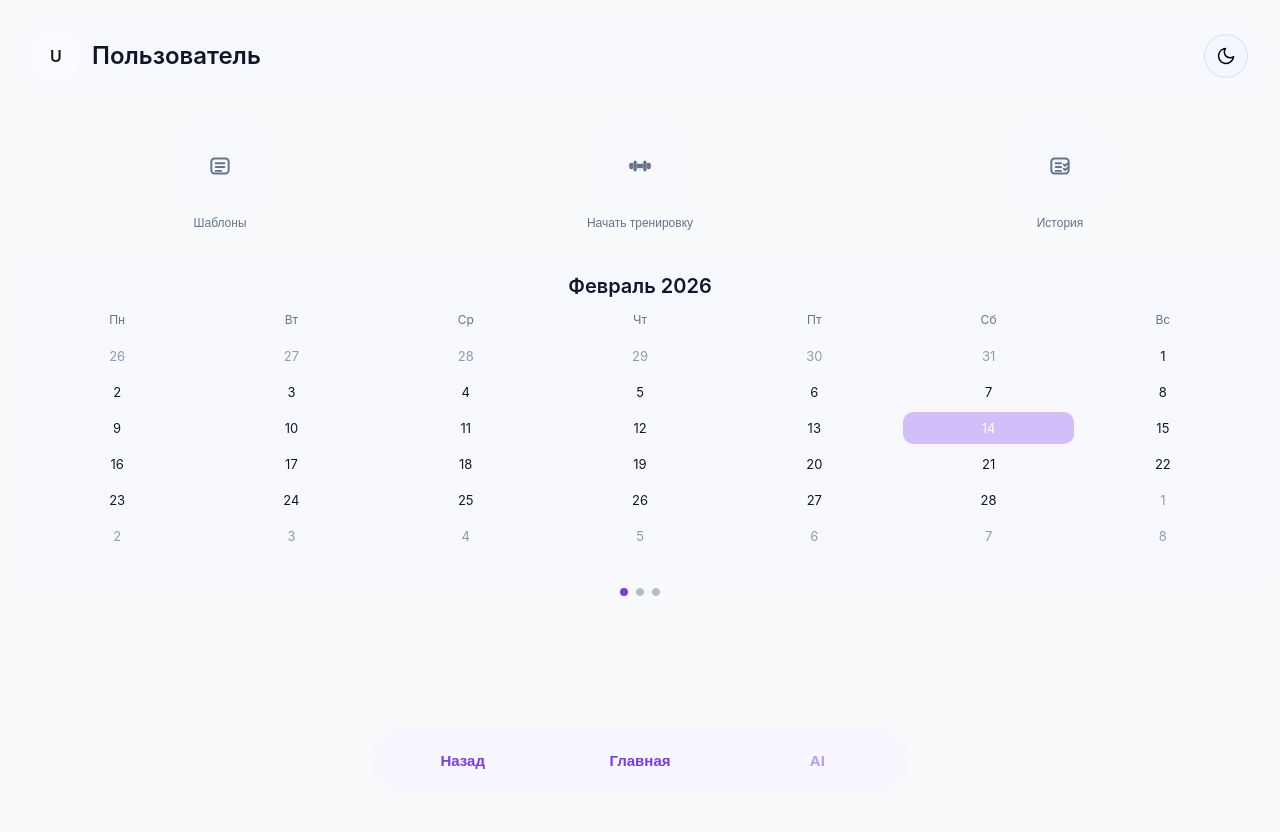
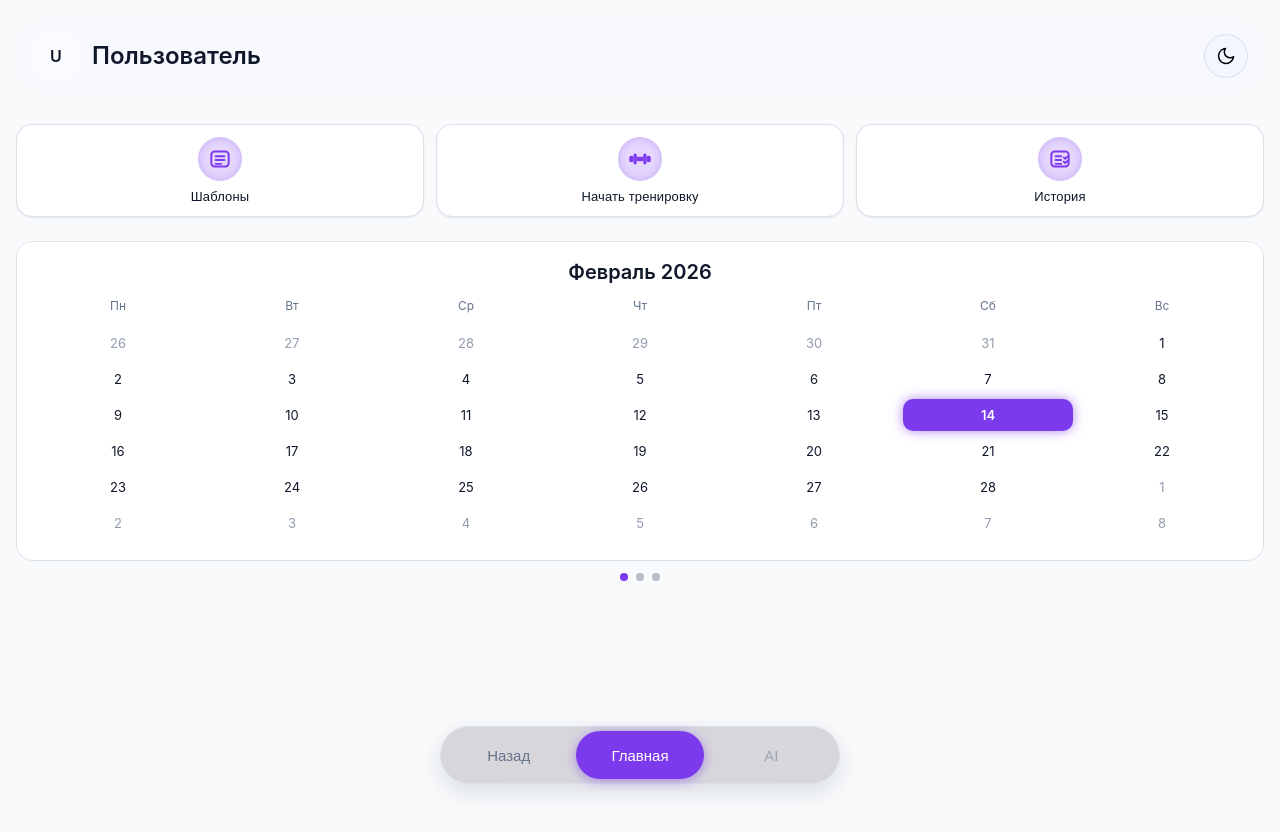
Before and after one commit to Vlad1m8r/dsport-ui, a React (Vite) app: page / in a window 1280 px wide. Built offline with nearby package versions, Linux system fonts and the light colour scheme; no server answers.

Commit message:
Обновлен редизайн главной страницы в стиле glassmorphism

```diff
--- a/src/index.css
+++ b/src/index.css
@@ -6,7 +6,7 @@
   text-rendering: optimizeLegibility;
   -webkit-font-smoothing: antialiased;
   -moz-osx-font-smoothing: grayscale;
-  background-color: var(--bg);
+  background: var(--bg);
   color: var(--text);
 }
 
@@ -19,7 +19,7 @@
 body {
   margin: 0;
   min-height: 100dvh;
-  background-color: var(--bg);
+  background: var(--bg);
   color: var(--text);
 }
 
--- a/src/shared/ui/styles/ui.css
+++ b/src/shared/ui/styles/ui.css
@@ -1,5 +1,6 @@
 .ui-app-layout {
   min-height: 100dvh;
+  background: var(--bg);
   padding-top: var(--content-top);
   padding-bottom: calc(var(--content-bottom) + var(--safe-bottom) + 80px);
 }
--- a/src/shared/ui/theme/tokens.css
+++ b/src/shared/ui/theme/tokens.css
@@ -53,14 +53,22 @@ html[data-mode="light"] {
 }
 
 html[data-mode="dark"] {
-  --bg: #0f172a;
-  --surface: #111827;
-  --surface-2: #1f2937;
-  --text: #e2e8f0;
-  --text-muted: #94a3b8;
-  --border: #334155;
-  --accent: #7c3aed;
+  /* Делаем фон неоднородным, чтобы стекло красиво его размывало */
+  --bg: radial-gradient(circle at top left, #23153c 0%, #0d0914 50%, #09060d 100%);
+
+  /* Полупрозрачные поверхности для эффекта стекла */
+  --surface: rgba(255, 255, 255, 0.05);
+  --surface-2: rgba(255, 255, 255, 0.08);
+
+  --text: #f8fafc;
+  --text-muted: rgba(255, 255, 255, 0.5);
+
+  /* Тонкая граница для имитации блика на стекле */
+  --border: rgba(255, 255, 255, 0.1);
+
+  --accent: #a855f7;
   --accent-contrast: #ffffff;
-  --shadow-sm: 0 1px 2px rgba(2, 6, 23, 0.4);
-  --shadow-md: 0 8px 24px rgba(2, 6, 23, 0.5);
+
+  --shadow-sm: 0 4px 16px rgba(0, 0, 0, 0.3);
+  --shadow-md: 0 8px 32px rgba(0, 0, 0, 0.5);
 }
--- a/src/widgets/home/home.css
+++ b/src/widgets/home/home.css
@@ -13,7 +13,7 @@
   overscroll-behavior: none;
   touch-action: pan-x;
   padding-top: calc(var(--home-content-top) + var(--space-1));
-  padding-bottom: calc(80px + var(--safe-bottom) + var(--space-2));
+  padding-bottom: calc(100px + var(--safe-bottom) + var(--space-4));
 }
 
 .home-user-header {
@@ -77,31 +77,40 @@
 }
 
 .home-action-tile {
-  border: none;
-  background: transparent;
-  color: var(--text-muted);
+  background: var(--surface);
+  backdrop-filter: blur(16px) saturate(180%);
+  -webkit-backdrop-filter: blur(16px) saturate(180%);
+  border: 1px solid var(--border);
+  border-radius: var(--radius-xl);
+  box-shadow: var(--shadow-sm);
   display: flex;
   flex-direction: column;
   align-items: center;
   gap: var(--space-2);
-  padding: 0;
+  padding: var(--space-3) var(--space-2);
+  color: var(--text);
+  transition: transform var(--motion-fast) var(--ease-standard),
+    background var(--motion-fast) var(--ease-standard);
 }
 
+.home-action-tile__icon-wrapper,
 .home-action-tile__box {
-  width: 84px;
+  width: 44px;
   aspect-ratio: 1;
-  border-radius: var(--radius-xl);
-  background: color-mix(in srgb, var(--surface-2) 72%, var(--surface));
+  border-radius: var(--radius-pill);
+  background: color-mix(in srgb, var(--accent) 20%, transparent);
+  color: var(--accent);
   display: flex;
   align-items: center;
   justify-content: center;
+  box-shadow: inset 0 0 8px color-mix(in srgb, var(--accent) 30%, transparent);
 }
 
 .home-action-tile__label {
-  font-size: 12px;
-  line-height: 1.3;
+  font-size: 13px;
+  font-weight: 500;
   text-align: center;
-  color: var(--text-muted);
+  letter-spacing: 0.01em;
 }
 
 .home-action-tile__icon {
@@ -111,21 +120,14 @@
 }
 
 .home-action-tile:active {
-  transform: scale(0.98);
-  opacity: 0.9;
+  transform: scale(0.95);
+  background: var(--surface-2);
 }
 
 .home-action-tile:focus-visible {
   outline: 2px solid var(--accent);
   outline-offset: 2px;
   border-radius: var(--radius-lg);
-}
-
-@media (prefers-reduced-motion: no-preference) {
-  .home-action-tile {
-    transition: transform var(--motion-fast) var(--ease-standard),
-      opacity var(--motion-fast) var(--ease-standard);
-  }
 }
 
 .home-slider {
@@ -158,7 +160,14 @@
 .home-slider__slide {
   min-height: 320px;
   border-radius: var(--radius-xl);
-  background: color-mix(in srgb, var(--surface-2) 70%, var(--surface));
+
+  /* Эффект матового стекла */
+  background: var(--surface);
+  backdrop-filter: blur(20px) saturate(180%);
+  -webkit-backdrop-filter: blur(20px) saturate(180%);
+  border: 1px solid var(--border);
+  box-shadow: var(--shadow-sm);
+
   color: var(--text);
   padding: var(--space-4);
 }
@@ -209,8 +218,10 @@
 }
 
 .home-calendar__cell--today {
-  background: color-mix(in srgb, var(--accent) 30%, transparent);
+  background: var(--accent);
   color: var(--accent-contrast);
+  box-shadow: 0 0 12px color-mix(in srgb, var(--accent) 60%, transparent);
+  font-weight: 600;
 }
 
 .home-slider__slide--stub {
@@ -243,40 +254,57 @@
   position: fixed;
   left: 0;
   right: 0;
-  bottom: 0;
+  bottom: calc(var(--safe-bottom) + var(--space-4));
   z-index: 30;
-  padding: var(--space-2) var(--space-4) calc(var(--safe-bottom) + var(--space-2));
-  background: transparent;
+  padding: 0 var(--space-4);
+  pointer-events: none;
 }
 
 .footer-nav__inner {
-  max-width: 540px;
+  max-width: 400px;
   margin: 0 auto;
   display: grid;
   grid-template-columns: repeat(3, 1fr);
-  gap: var(--space-2);
-  padding: var(--space-2);
+  gap: var(--space-1);
+  padding: var(--space-1);
   border-radius: var(--radius-pill);
-  background: color-mix(in srgb, var(--surface-2) 76%, var(--surface));
+
+  /* Интенсивное стекло для дока */
+  background: color-mix(in srgb, var(--surface) 60%, rgba(20, 15, 30, 0.4));
+  backdrop-filter: blur(24px) saturate(200%);
+  -webkit-backdrop-filter: blur(24px) saturate(200%);
+  border: 1px solid var(--border);
+  box-shadow: var(--shadow-md);
+
+  pointer-events: auto;
 }
 
 .footer-nav__button {
-  min-height: 44px;
+  min-height: 48px;
   border-radius: var(--radius-pill);
   border: none;
   background: transparent;
-  color: var(--accent);
+  color: var(--text-muted);
+  font-weight: 500;
+  transition: all var(--motion-fast) var(--ease-standard);
 }
 
 .footer-nav__button.ui-button,
 .footer-nav__button.ui-button--ghost {
+  min-height: 48px;
+  border-radius: var(--radius-pill);
   border: none;
-  color: var(--accent);
   background: transparent;
+  color: var(--text-muted);
+  font-weight: 500;
+  transition: all var(--motion-fast) var(--ease-standard);
 }
 
-.footer-nav__button--active {
-  color: var(--accent);
+.footer-nav__button--active.ui-button,
+.footer-nav__button--active.ui-button--ghost {
+  color: var(--accent-contrast);
+  background: var(--accent);
+  box-shadow: 0 2px 12px color-mix(in srgb, var(--accent) 50%, transparent);
 }
 
 .footer-nav__button:disabled {
```
